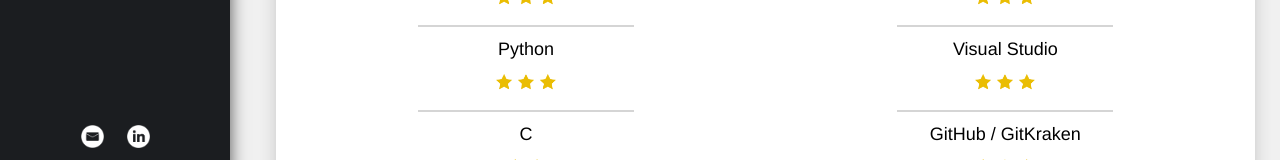
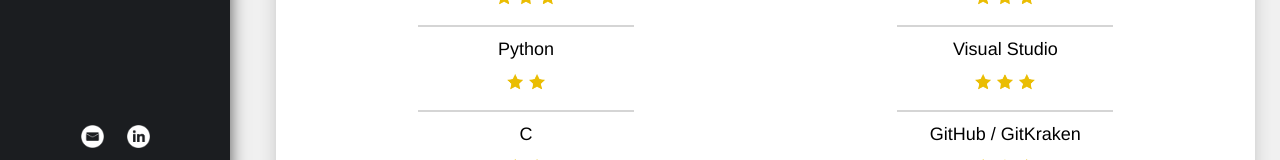
Before and after one commit to BenClothier/portfolio, a React (Create React App) app: page /#/ in a window 1280 px wide. Shown: the part 587-747 px from the top of the page. Built offline with nearby package versions, Linux system fonts and the light colour scheme.

Commit message:
Update skills

```diff
--- a/src/pages/About.js
+++ b/src/pages/About.js
@@ -28,15 +28,15 @@
                         <div className="divider" />
                         <div className="skillbox"><p>C#</p> <img id="threeStars" src={threeStars} alt="threeStars"/></div>
                         <div className="divider" />
-                        <div className="skillbox"><p>Python</p> <img id="threeStars" src={threeStars} alt="threeStars"/></div>
+                        <div className="skillbox"><p>Python</p> <img id="twoStars" src={twoStars} alt="twoStars"/></div>
                         <div className="divider" />
                         <div className="skillbox"><p>C</p> <img id="twoStars" src={twoStars} alt="twoStars"/></div>
                         <div className="divider" />
                         <div className="skillbox"><p>Java</p> <img id="twoStars" src={twoStars} alt="twoStars"/></div>
                         <div className="divider" />
-                        <div className="skillbox"><p>Haskell</p> <img id="twoStars" src={twoStars} alt="twoStars"/></div>
+                        <div className="skillbox"><p>C++</p> <img id="twoStars" src={twoStars} alt="twoStars"/></div>
                         <div className="divider" />
-                        <div className="skillbox"><p>C++</p> <img id="oneStar" src={oneStar} alt="oneStar"/></div>
+                        <div className="skillbox"><p>Haskell</p> <img id="oneStar" src={oneStar} alt="oneStar"/></div>
                         <div className="divider" />
                         <div className="skillbox"><p>HTML / CSS</p> <img id="oneStar" src={oneStar} alt="oneStar"/></div>
                     </div>
```
